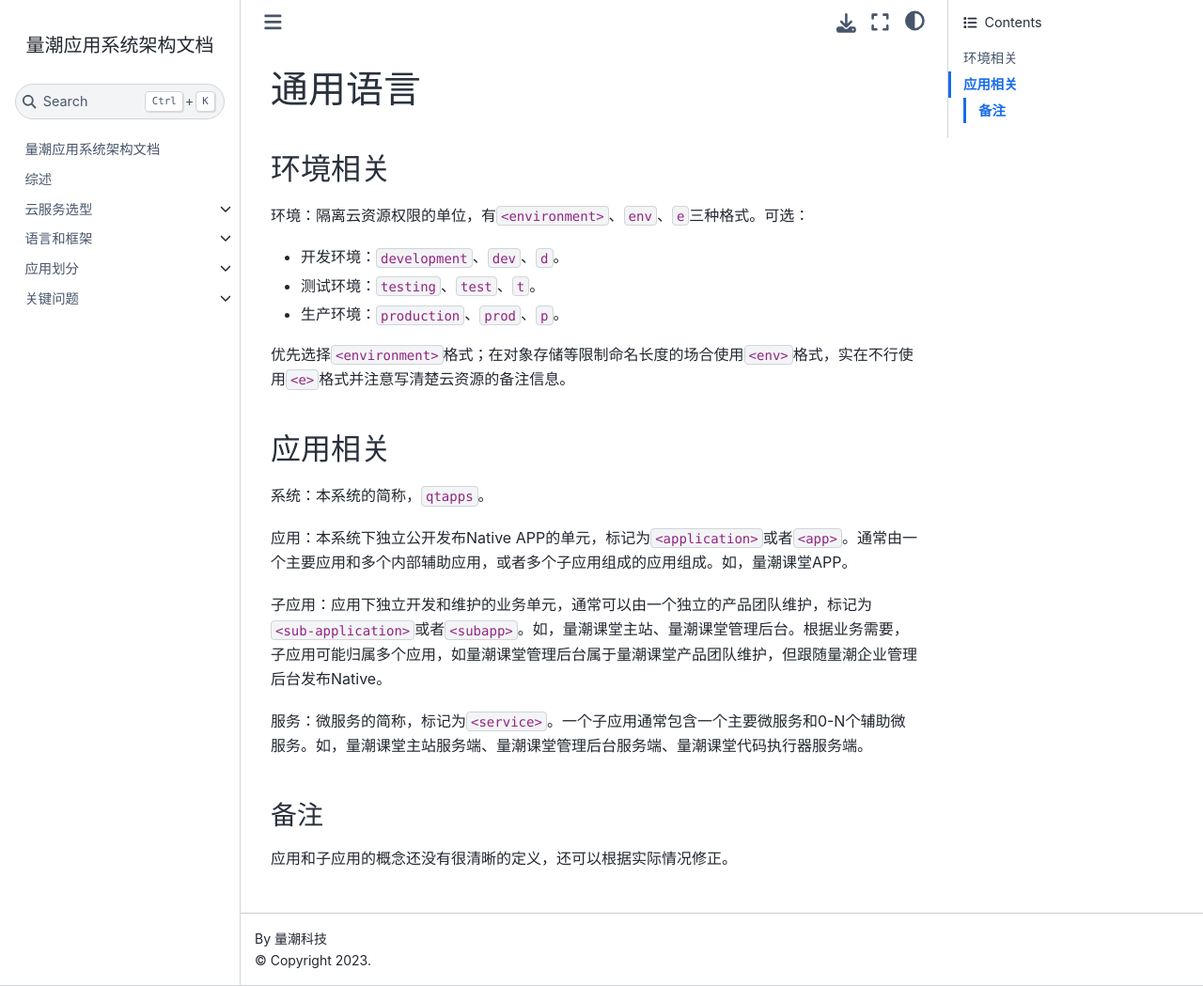
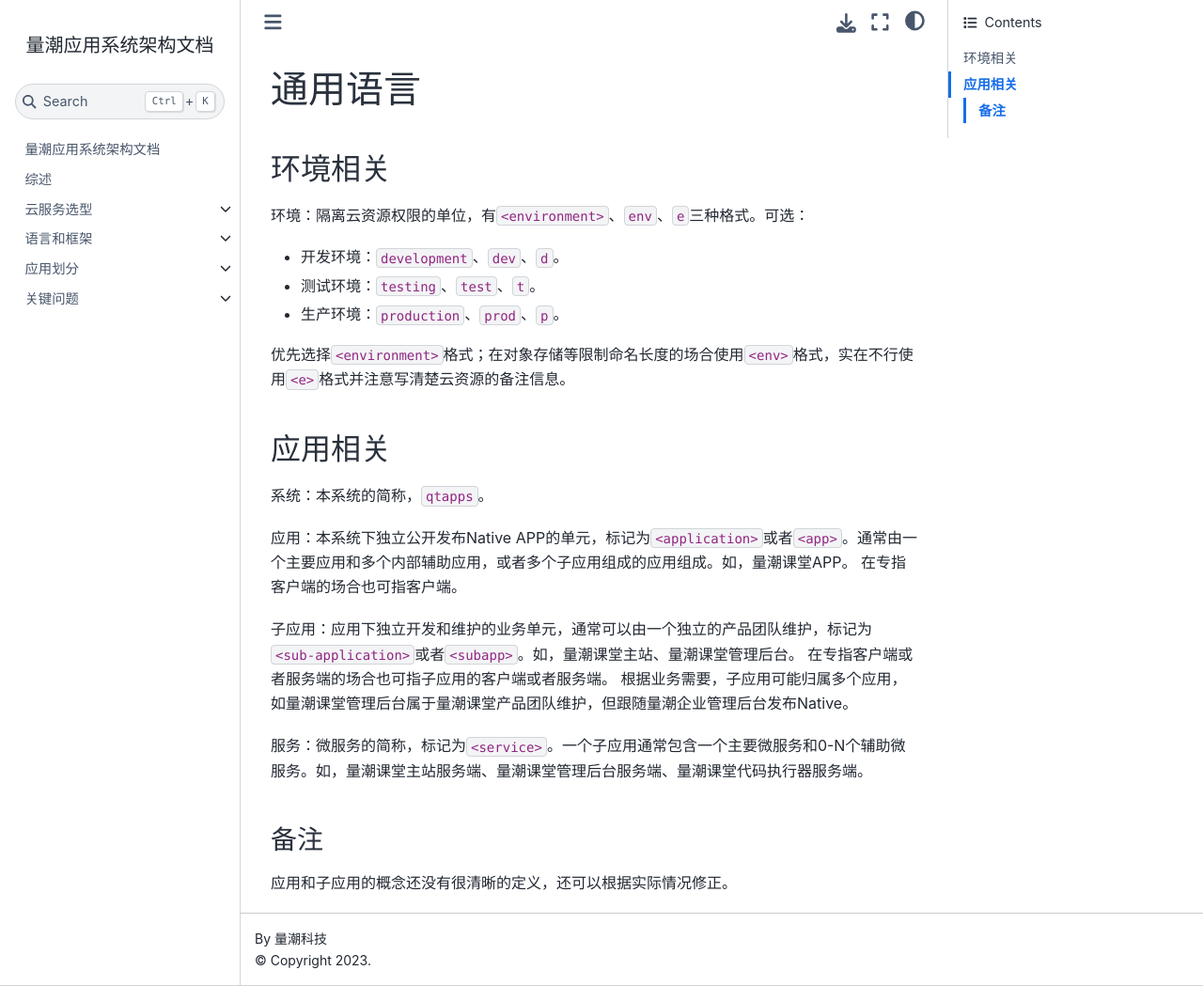
Before and after one commit to quanttide/qtapps-arch, a Jupyter Book: the page built from general/ubiquitous_language.md, in a window 1280 px wide and 1049 px high. Shown: the whole window at 94% size. Built offline with Jupyter Book 1.0.4 settings and Sphinx 7.4.7 and the Sphinx Book theme 1.1.4, drawn with Linux system fonts in a browser that asks for light colours; pages that are not in the unit, such as notebooks, are missing from menus.

Commit message:
fit(ubiquitous_language): 补充说明应用和子应用

```diff
--- a/general/ubiquitous_language.md
+++ b/general/ubiquitous_language.md
@@ -15,8 +15,11 @@
 系统：本系统的简称，`qtapps`。
 
 应用：本系统下独立公开发布Native APP的单元，标记为`<application>`或者`<app>`。通常由一个主要应用和多个内部辅助应用，或者多个子应用组成的应用组成。如，量潮课堂APP。
+在专指客户端的场合也可指客户端。
 
-子应用：应用下独立开发和维护的业务单元，通常可以由一个独立的产品团队维护，标记为`<sub-application>`或者`<subapp>`。如，量潮课堂主站、量潮课堂管理后台。根据业务需要，子应用可能归属多个应用，如量潮课堂管理后台属于量潮课堂产品团队维护，但跟随量潮企业管理后台发布Native。
+子应用：应用下独立开发和维护的业务单元，通常可以由一个独立的产品团队维护，标记为`<sub-application>`或者`<subapp>`。如，量潮课堂主站、量潮课堂管理后台。
+在专指客户端或者服务端的场合也可指子应用的客户端或者服务端。
+根据业务需要，子应用可能归属多个应用，如量潮课堂管理后台属于量潮课堂产品团队维护，但跟随量潮企业管理后台发布Native。
 
 服务：微服务的简称，标记为`<service>`。一个子应用通常包含一个主要微服务和0-N个辅助微服务。如，量潮课堂主站服务端、量潮课堂管理后台服务端、量潮课堂代码执行器服务端。
 
```
